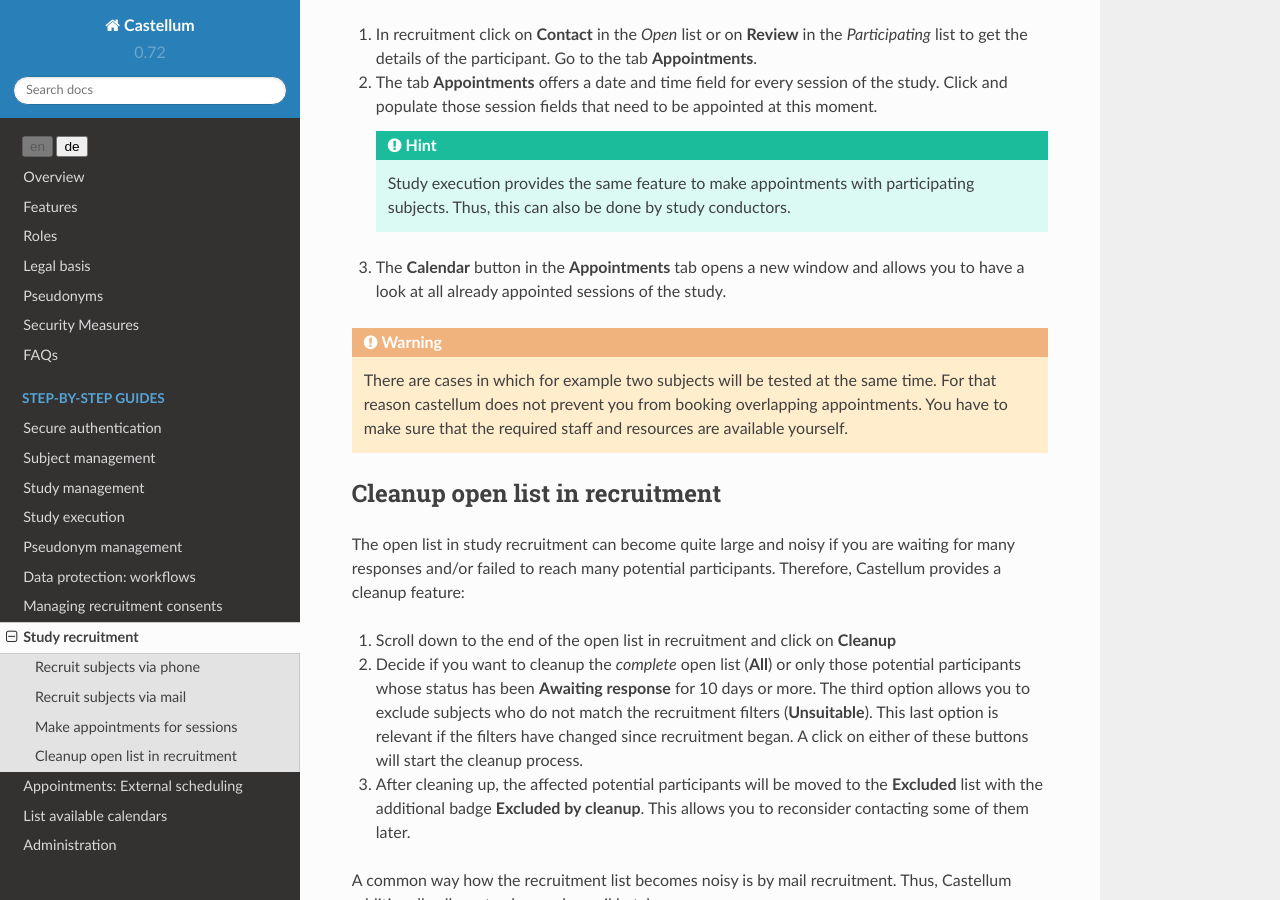
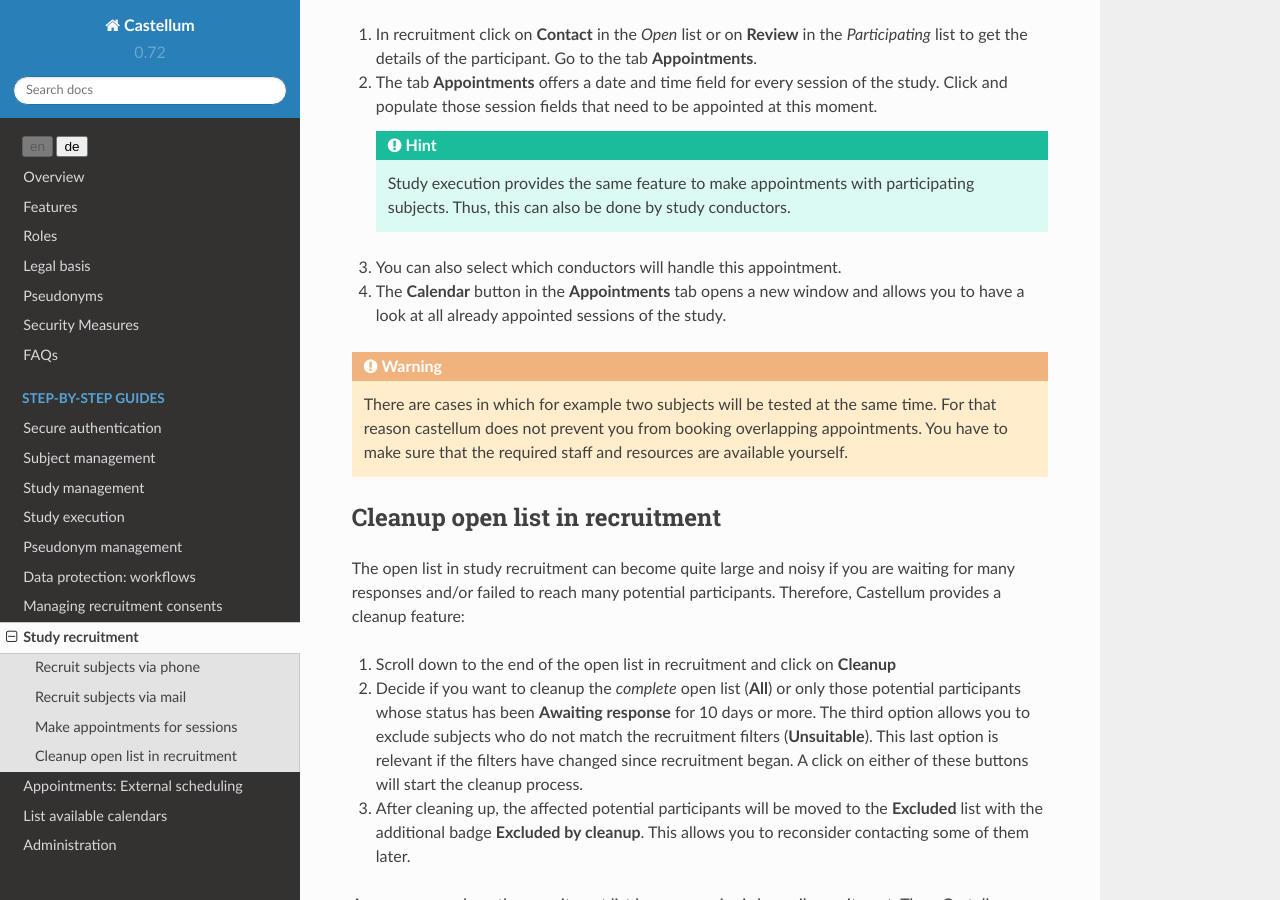
Before and after one commit to DouglasNeuroInformatics/castellum, a Sphinx documentation site: the page built from source/guides/recruitment.rst, in a window 1280 px wide and 900 px high, scrolled down 2405 px. Built offline with Sphinx 7.4.7 and the Read the Docs theme 2.0.0, drawn with Linux system fonts in a browser that asks for light colours.

Commit message:
mention appoitnemtn assignments

```diff
--- a/source/guides/recruitment.rst
+++ b/source/guides/recruitment.rst
@@ -107,7 +107,9 @@ you to set up appointments for the participants:
        Study execution provides the same feature to make appointments with
        participating subjects. Thus, this can also be done by study conductors.
 
-3. The **Calendar** button in the **Appointments** tab opens a new window and
+3. You can also select which conductors will handle this appointment.
+
+4. The **Calendar** button in the **Appointments** tab opens a new window and
    allows you to have a look at all already appointed sessions of the study.
 
 .. warning::
```
